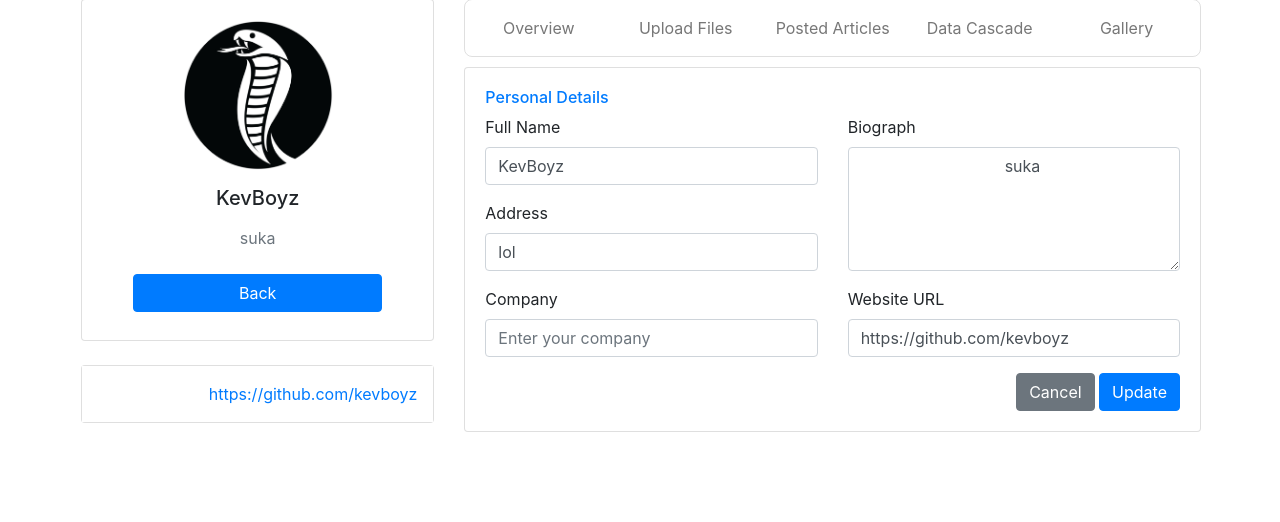
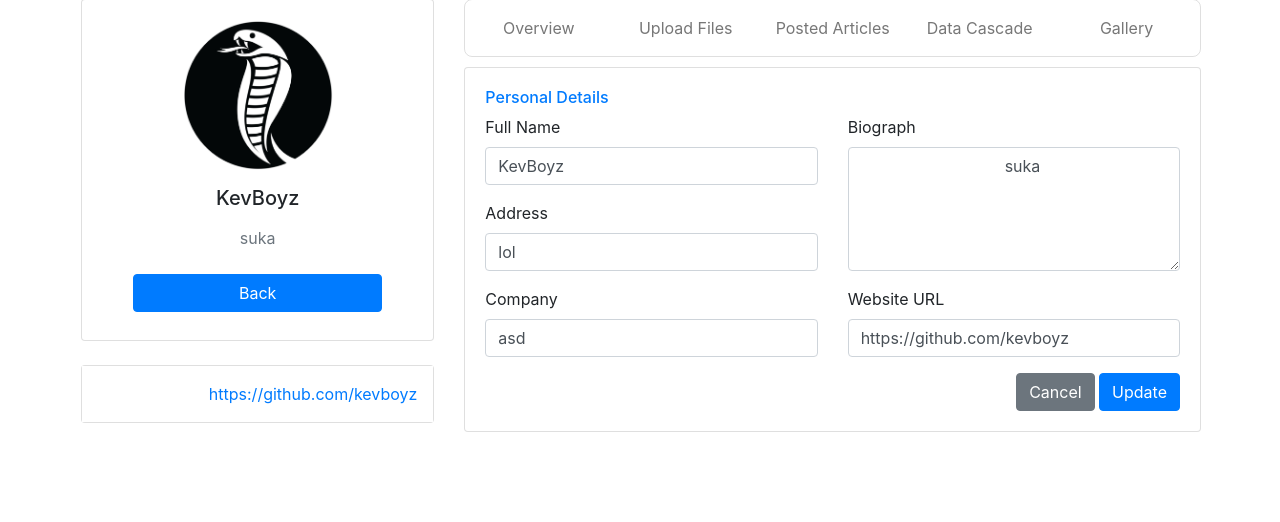
Before and after one commit to KevBoyz/Snake-Cloud, a Flask app: a page that uses website/templates/profile_edit.html in a window 1280 px wide. Shown: the part 81-603 px from the top of the page. Run offline with Flask 2, Linux system fonts and the light colour scheme; a user stored in the database is signed in; data comes from the database, SQL or seed files in the repository; both versions use the stored data as it was after the commit.

Commit message:
Profile edit -> Address&Company

```diff
--- a/website/auth.py
+++ b/website/auth.py
@@ -47,6 +47,7 @@ def sing_up():
                             fullName=name,
                             website='',
                             address='',
+                            company='',
                             bio='')
             db.session.add(new_user)
             db.session.commit()
--- a/website/models.py
+++ b/website/models.py
@@ -10,4 +10,5 @@ class User(db.Model, UserMixin):
     fullName = db.Column(db.String())
     website = db.Column(db.String())
     address = db.Column(db.String())
+    company = db.Column(db.String())
     bio = db.Column(db.String(200))
--- a/website/templates/profile_edit.html
+++ b/website/templates/profile_edit.html
@@ -21,18 +21,18 @@
                         </div>
                         <div class="form-group">
                             <label>Address</label>
-                            <input type="text" class="form-control" id="address" placeholder="Enter your address" value="{{current_user.address}}">
+                            <input type="text" class="form-control" id="address" name="address" placeholder="Enter your address" value="{{current_user.address}}">
                         </div>
                         <div class="form-group">
                             <label>Company</label>
-                            <input type="text" class="form-control" id="company" placeholder="Enter your company">
+                            <input type="text" class="form-control" id="company" name="company" placeholder="Enter your company" value="{{current_user.company}}">
                         </div>
                     </div>
                     <div class="col-xl-6 col-lg-6 col-md-6 col-sm-6 col-12">
                         <div class="form-group">
                             <label>Biograph</label>
                             <textarea class="form-control" id="bio" name="bio" placeholder="Enter your bio" cols="40" rows="5" style="height: 124px; text-align:left;">
-                                {{current_user.bio.strip()}}
+                                {{current_user.bio}}
                             </textarea>
                         </div>
                         <div class="form-group">
--- a/website/views.py
+++ b/website/views.py
@@ -32,5 +32,7 @@ def profile_edit(user_name):
         user.fullName = request.form.get('fullName')
         user.bio = request.form.get('bio')
         user.website = request.form.get('website')
+        user.address = request.form.get('address')
+        user.company = request.form.get('company')
         db.session.commit()
     return render_template('profile_edit.html', user_page=current_user, user=current_user)
```
Also changed, not shown: website/database.db.
